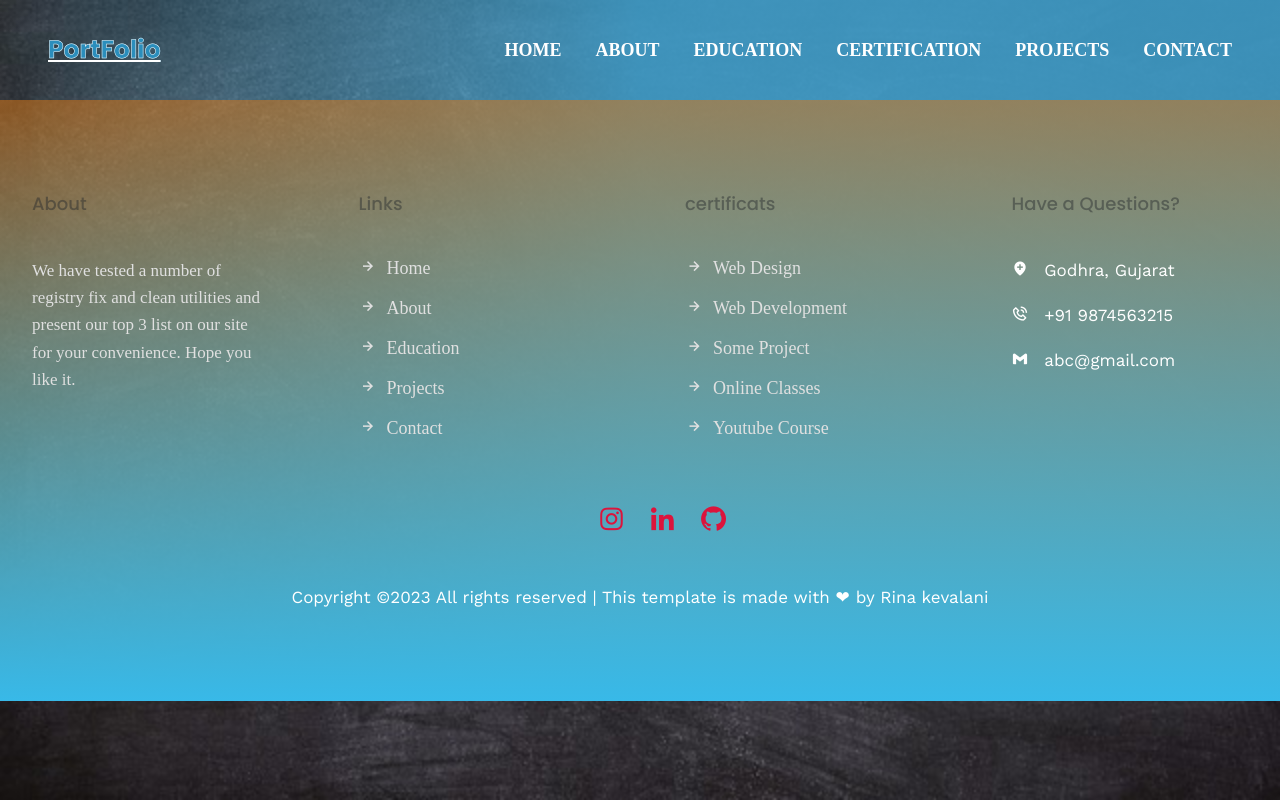
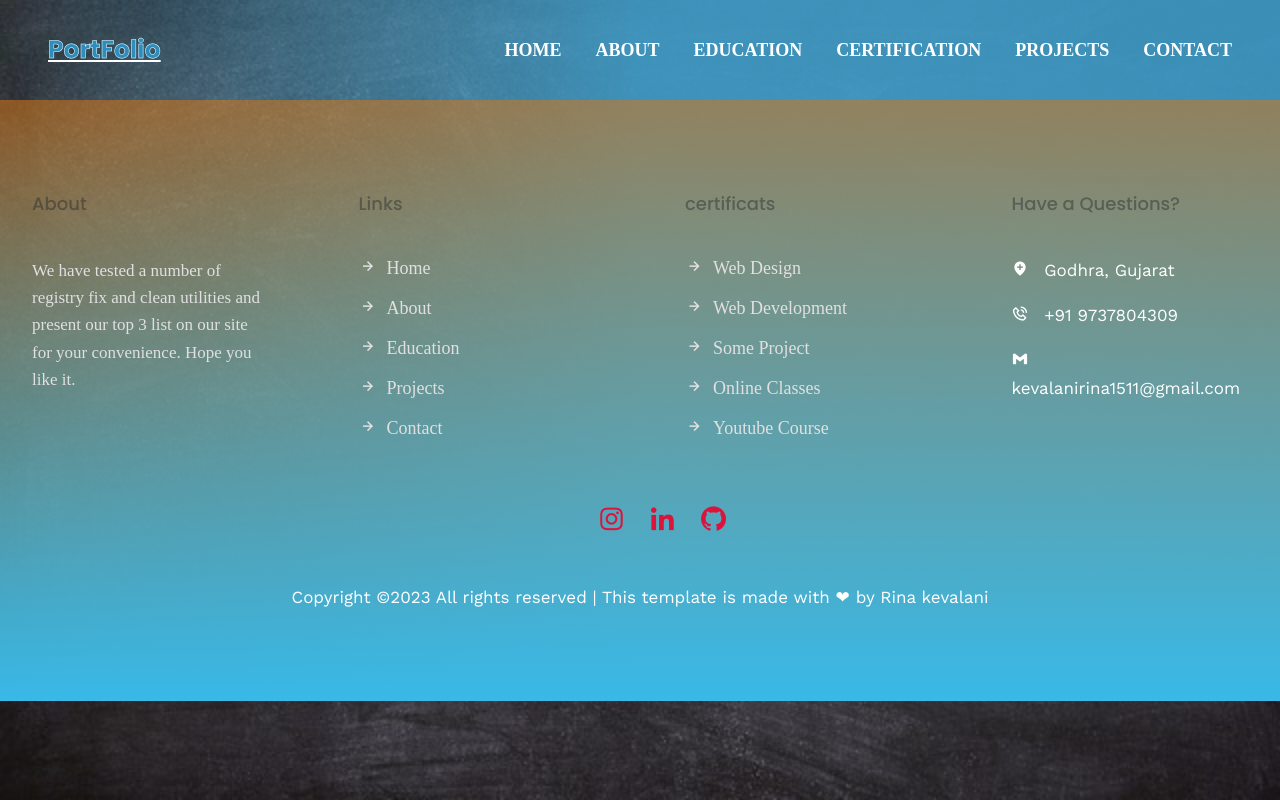
Before and after one commit to Rina15Kevalani/Rk_PortFolio, an Angular app: page / in a window 1280 px wide. Built offline with nearby package versions, Linux system fonts and the light colour scheme.

Commit message:
third commit

```diff
--- a/src/app/footer/footer.component.html
+++ b/src/app/footer/footer.component.html
@@ -75,15 +75,15 @@
         <div>
           <p>
             <span><i class='bx bx-phone-call' ></i></span>
-            <a href="tel:+919876543211"> +91 9874563215 </a>
+            <a href="tel:+919737804309"> +91 9737804309 </a>
           </p>
         </div>
 
         <div>
           <p>
             <span><i class='bx bxl-gmail' ></i></span>
-            <a href="mailto:abc@gmail.com">
-             abc@gmail.com
+            <a href="mailto:kevalanirina1511@gmail.com">
+             kevalanirina1511@gmail.com
             </a>
           </p>
         </div>
--- a/src/styles.css
+++ b/src/styles.css
@@ -744,4 +744,6 @@ h2{
   .navbar-lists {
     gap: 3.4rem;
   }
+
+
 }
```
Also changed, not shown: 1 other file (tests, documents, lock files or other folders).
